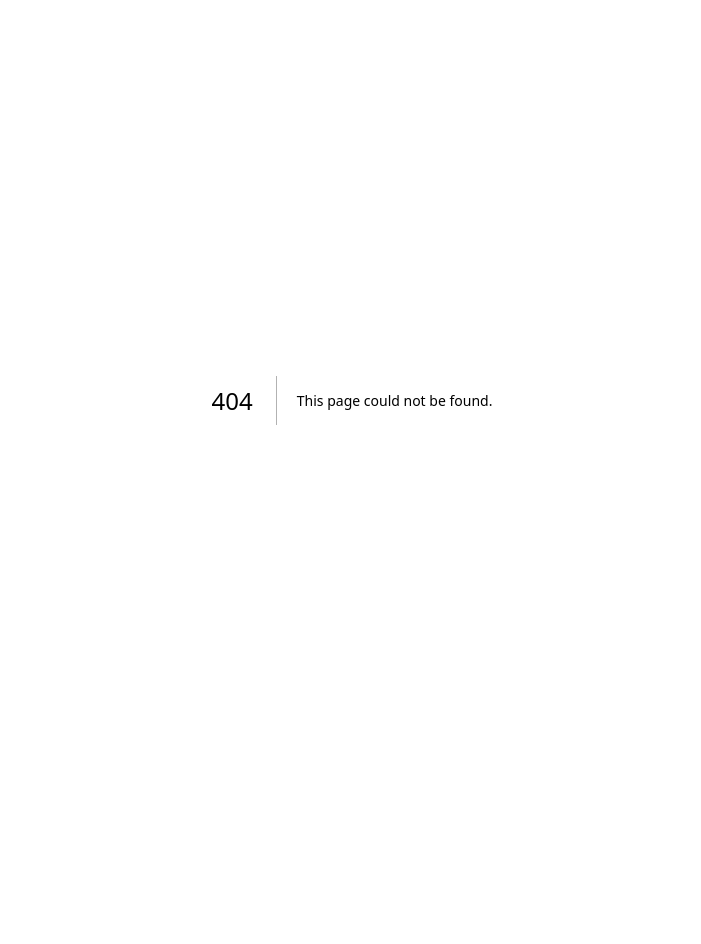
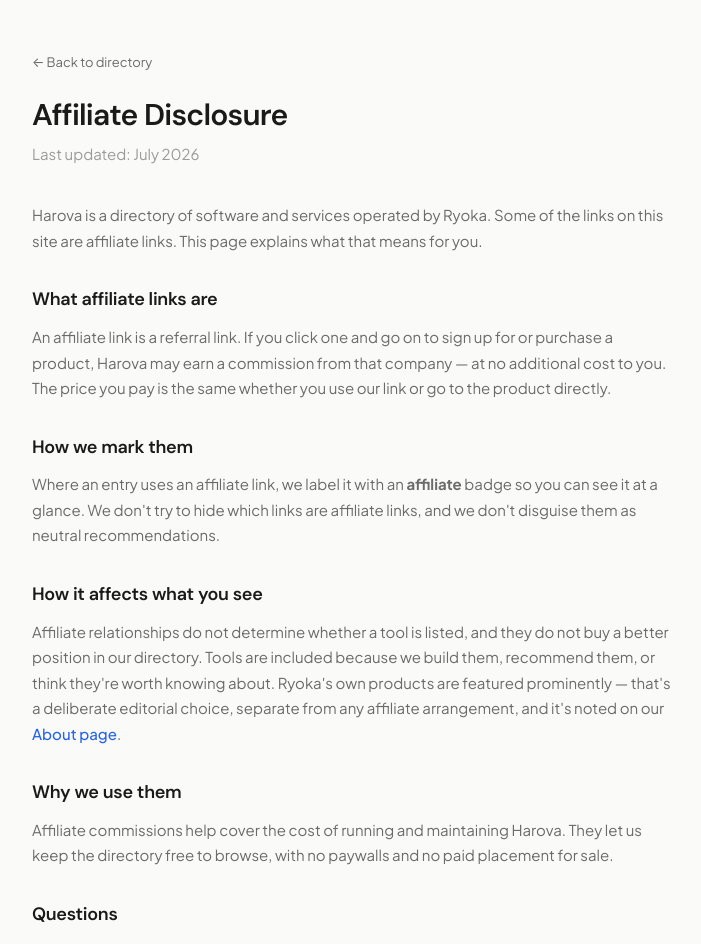
Before and after one commit to sillyledger/harova, a Next.js app: page /affiliate-disclosure in a window 1280 px wide. Before the commit this address had no page. Shown: the top 944 px of the page, without its empty margins (288-989 px from the left). Before the commit the page ends 800 px from the top, so only its background shows below. Built offline with nearby package versions, Linux system fonts and the light colour scheme.

Commit message:
Create page.tsx

```diff
--- /dev/null
+++ b/src/app/affiliate-disclosure/page.tsx
@@ -0,0 +1,64 @@
+import type { Metadata } from 'next'
+
+export const metadata: Metadata = {
+  title: 'Affiliate Disclosure — Harova',
+  description: 'How Harova uses affiliate links and how that affects what you see.',
+}
+
+export default function AffiliateDisclosurePage() {
+  return (
+    <div className="container page">
+      <a href="/" className="back-link">← Back to directory</a>
+
+      <h1>Affiliate Disclosure</h1>
+      <p className="page-subtitle">Last updated: July 2026</p>
+
+      <p>
+        Harova is a directory of software and services operated by Ryoka. Some
+        of the links on this site are affiliate links. This page explains what
+        that means for you.
+      </p>
+
+      <h2>What affiliate links are</h2>
+      <p>
+        An affiliate link is a referral link. If you click one and go on to sign
+        up for or purchase a product, Harova may earn a commission from that
+        company — at no additional cost to you. The price you pay is the same
+        whether you use our link or go to the product directly.
+      </p>
+
+      <h2>How we mark them</h2>
+      <p>
+        Where an entry uses an affiliate link, we label it with an{' '}
+        <strong>affiliate</strong> badge so you can see it at a glance. We don't
+        try to hide which links are affiliate links, and we don't disguise them
+        as neutral recommendations.
+      </p>
+
+      <h2>How it affects what you see</h2>
+      <p>
+        Affiliate relationships do not determine whether a tool is listed, and
+        they do not buy a better position in our directory. Tools are included
+        because we build them, recommend them, or think they're worth knowing
+        about. Ryoka's own products are featured prominently — that's a
+        deliberate editorial choice, separate from any affiliate arrangement,
+        and it's noted on our{' '}
+        <a href="/about" className="inline">About page</a>.
+      </p>
+
+      <h2>Why we use them</h2>
+      <p>
+        Affiliate commissions help cover the cost of running and maintaining
+        Harova. They let us keep the directory free to browse, with no paywalls
+        and no paid placement for sale.
+      </p>
+
+      <h2>Questions</h2>
+      <p>
+        If anything here is unclear, or you'd like to know whether a specific
+        link is an affiliate link, email us at{' '}
+        <a href="mailto:harova@ryoka.xyz" className="inline">harova@ryoka.xyz</a>.
+      </p>
+    </div>
+  )
+}
```
